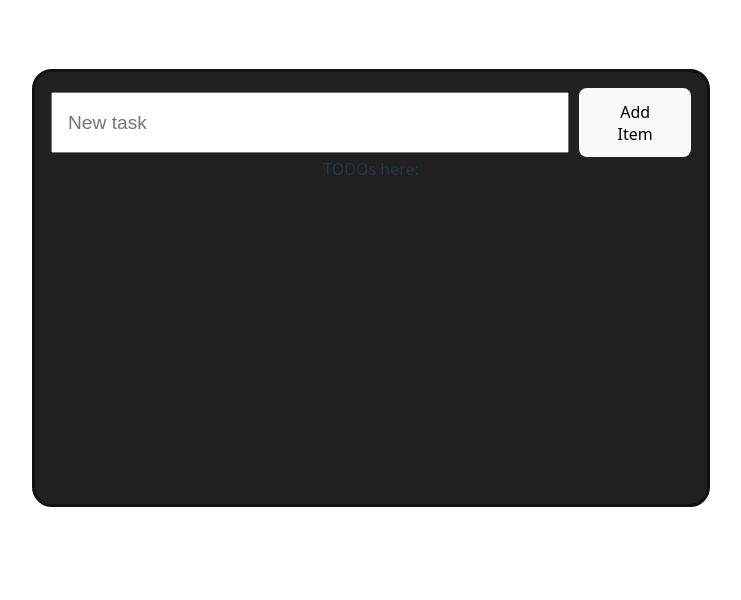
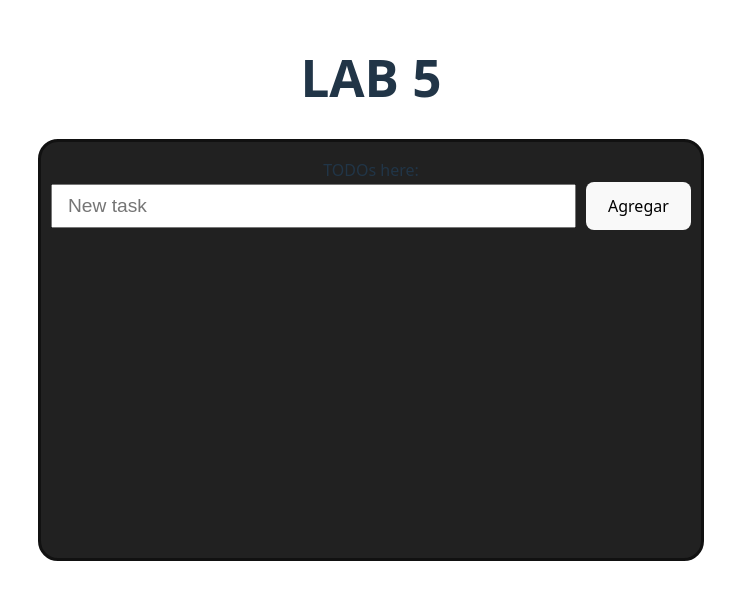
Before and after one commit to JoseABH/Progra4-Lab5-mytodolist, a React (Vite) app: page / in a window 1280 px wide. Shown: the part 112-712 px from the top of the page, without its empty margins (269-1010 px from the left). Built offline with nearby package versions, Linux system fonts and the light colour scheme.

Commit message:
Añadir funcion actualizar

```diff
--- a/src/App.css
+++ b/src/App.css
@@ -13,7 +13,7 @@
   background-color: rgb(33, 33, 33);
   border: 3px solid  rgb(17, 17, 17);
   border-radius: 20px;
-  padding: 1rem;
+  padding: 1rem 10px 0 10px;
 }
 
 #barra{
@@ -28,6 +28,7 @@ ul{
   flex-direction: column;
   gap: 0.5rem;
   overflow-y: auto;
+  padding: 0;
 }
 
 li{
--- a/src/App.tsx
+++ b/src/App.tsx
@@ -9,25 +9,47 @@ function App() {
 
   const [todoDescription, setTodoDescription] = useState('')
   const [todoList, setTodoList] = useState<Todo[]>([])
+  const [editingIndex, setEditingIndex] = useState<number | null>(null)
 
   const handleChange = (e: any) => {
     setTodoDescription(e.target.value)
   }
 
   const handleClick = () => {
-    const temptodoList = [...todoList]
-    const newTodo = {
-      description: todoDescription
+    if (todoDescription.trim() === '') return
+    if (editingIndex !== null) {
 
+      // Editar
+      const updated = [...todoList]
+      updated[editingIndex].description = todoDescription
+      setTodoList(updated)
+      setEditingIndex(null)
+    } else {
+      const newTodo:Todo ={
+        description: todoDescription
+
+      }
+      const updated = [newTodo, ...todoList]
+      setTodoList(updated)
     }
+    setTodoDescription('')
+  }
 
-    temptodoList.unshift(newTodo)
-    setTodoList(temptodoList)
+  const startEditing = (index: number) => {
+    setEditingIndex(index)
+    setTodoDescription(todoList[index].description)
+  }
+
+  const cancelEdit = () => {
+    setEditingIndex(null)
+    setTodoDescription('')
   }
 
   return (
     <>
+    <h1>LAB 5</h1>
       <div id='contenedor'>
+        <div>TODOs here:</div>
         <div id='barra'>
           <input
             id='inputbarra'
@@ -35,13 +57,34 @@ function App() {
             value={todoDescription}
             onChange={handleChange}
             placeholder='New task' />
-          <button onClick={handleClick}>Add Item</button>
+          <button onClick={handleClick}>
+            {editingIndex !== null ? 'Actualizar' : 'Agregar'}
+          </button>
+          {editingIndex !== null && (
+          <button onClick={cancelEdit} style={{ marginLeft: 8 }}>
+            Cancelar
+          </button>
+        )}
         </div>
 
-        <div>TODOs here:</div>
+
         <ul>
           {todoList.map((todo, index) => {
-            return <li key= {index}>{todo.description}</li>
+            return <li key={index}
+            style={{
+              display: 'flex',
+              justifyContent: 'space-between',
+              alignItems: 'center',
+              marginBottom: 8,
+              paddingLeft: 20,
+            }}
+            >{todo.description}
+
+            <button onClick={() => startEditing(index)} style={{ marginLeft: 5 }}>
+              Editar
+            </button>
+
+            </li>
           })}
         </ul>
       </div>
```
